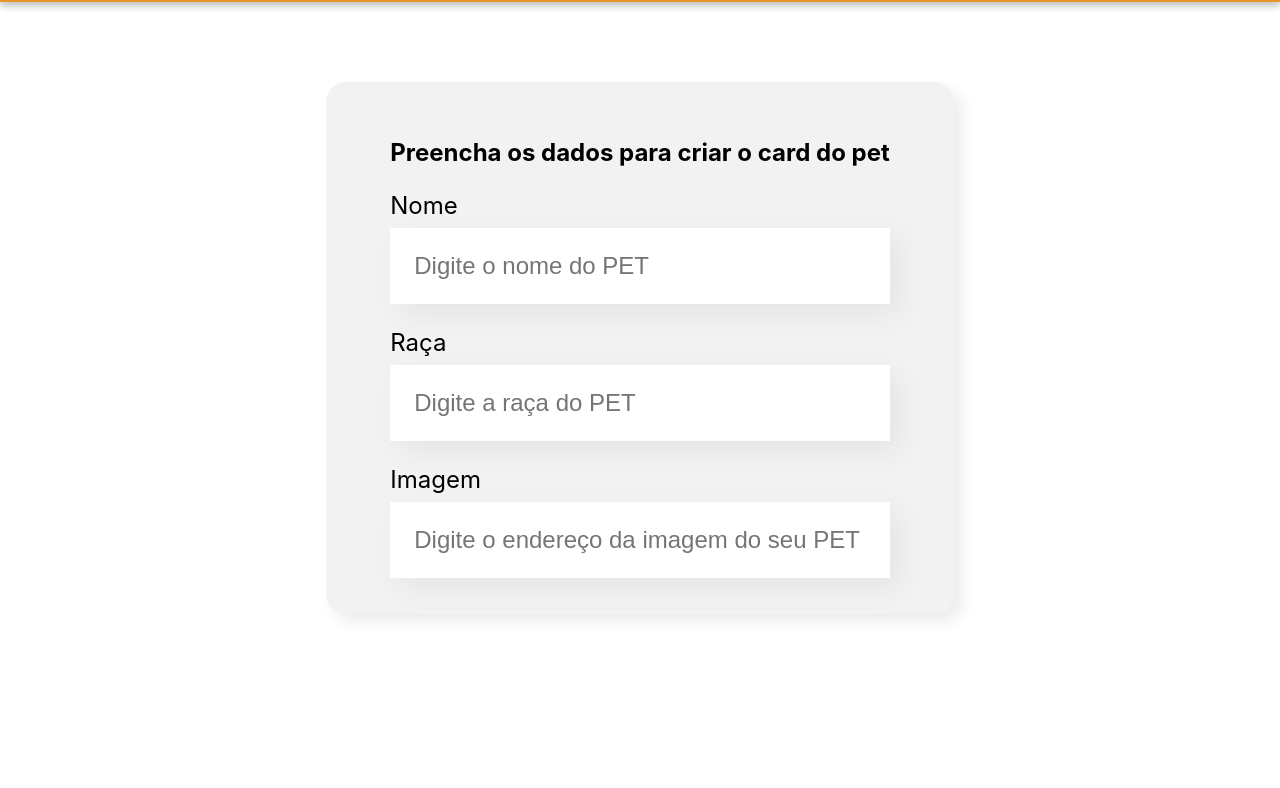
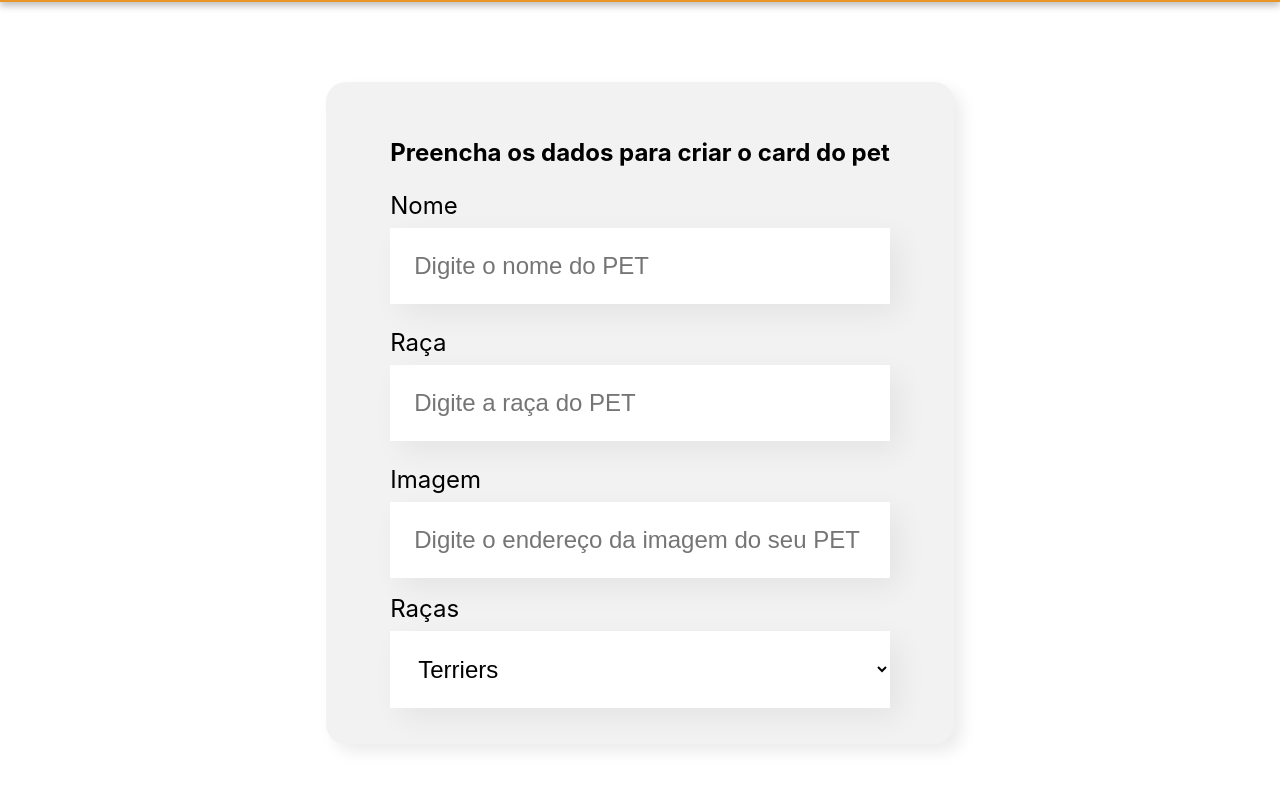
Before and after one commit to ericsonnascimento/projeto_organo_react, a React (Create React App) app: page / in a window 1280 px wide. Shown: the part 429-1217 px from the top of the page. Before the commit the page ends 1123 px from the top, so only its background shows below. Built offline with nearby package versions, Linux system fonts and the light colour scheme.

Commit message:
feature - criação do componente DropdownList e aplicação da estilização, aplicação do componente ao formulário.

```diff
--- /dev/null
+++ b/src/componets/DropdownList/DropdownList.css
@@ -0,0 +1,15 @@
+.dropdown-list label {
+    display: block;
+    margin: 16px 0 8px;
+    font-size: 24px;
+}
+
+.dropdown-list select {
+    background-color: #FFF;
+    box-shadow: 10px 10px 30px rgba(0, 0, 0, 0.06);
+    width: 100%;
+    border: none;
+    font-size: 24px;
+    padding: 24px;
+    box-sizing: border-box;
+}
--- /dev/null
+++ b/src/componets/DropdownList/index.js
@@ -0,0 +1,18 @@
+import './DropdownList.css'
+
+const DropdownList = (props) => { //ao passar o "props" consigo acessar a variavel itens do componente "Form"
+    console.log(props.itens)
+
+    return (
+        <div className='dropdown-list'>
+            <label>{props.label}</label>
+            <select>
+                {props.itens.map(item => { //através do map estamos iterando sobre "itens" gerando uma variável "item"
+                    return <option key={item}>{item}</option> //cada item estará dentro de <option> com a key sendo o nome de cada "item", essa key ajuda o react quando ele deve renderizar o componte, a reclamação por não ter colocado é apresentada no console.
+                })}
+            </select>
+        </div>
+    )
+}
+
+export default DropdownList
--- a/src/componets/FieldText/index.js
+++ b/src/componets/FieldText/index.js
@@ -1,6 +1,6 @@
 import './FieldText.css'
 
-const FieldText = (props) => {
+const FieldText = (props) => { //ao passar o "props" consigo acessar as variaveis "label" e "placeholder" do componente "Form"
 
     return (
         <div className="field-text">
--- a/src/componets/Form/index.js
+++ b/src/componets/Form/index.js
@@ -1,8 +1,22 @@
+import DropdownList from '../DropdownList'
 import FieldText from '../FieldText'
 import './Form.css'
 
 
 const Form = () => {
+
+    const racas = [
+        'Terriers',
+        'Beagle',
+        'Chihuahua',
+        'Buldogue inglês',
+        'Maltês',
+        'Dálmata',
+        'Pug',
+        'Poodle',
+        'Pinscher'
+    ]
+
     return (
         <section className='form'>
             <form>
@@ -10,6 +24,7 @@ const Form = () => {
                 <FieldText label="Nome" placeholder="Digite o nome do PET" />
                 <FieldText label="Raça" placeholder="Digite a raça do PET" />
                 <FieldText label="Imagem" placeholder="Digite o endereço da imagem do seu PET" />
+                <DropdownList label="Raças" itens={racas}/>
             </form>
         </section>
     )
```
